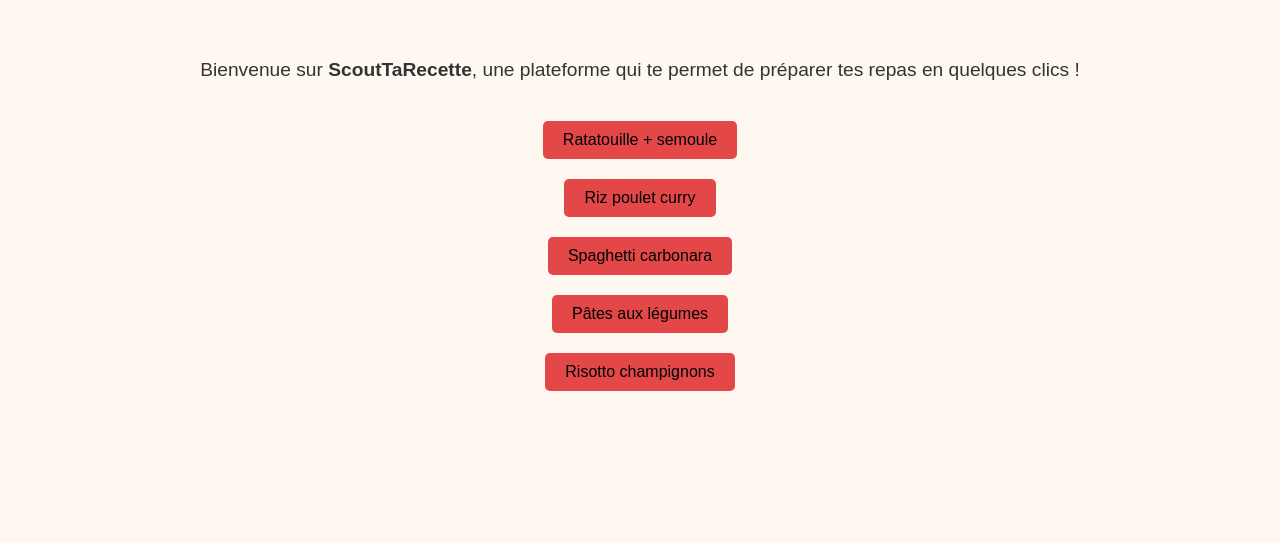
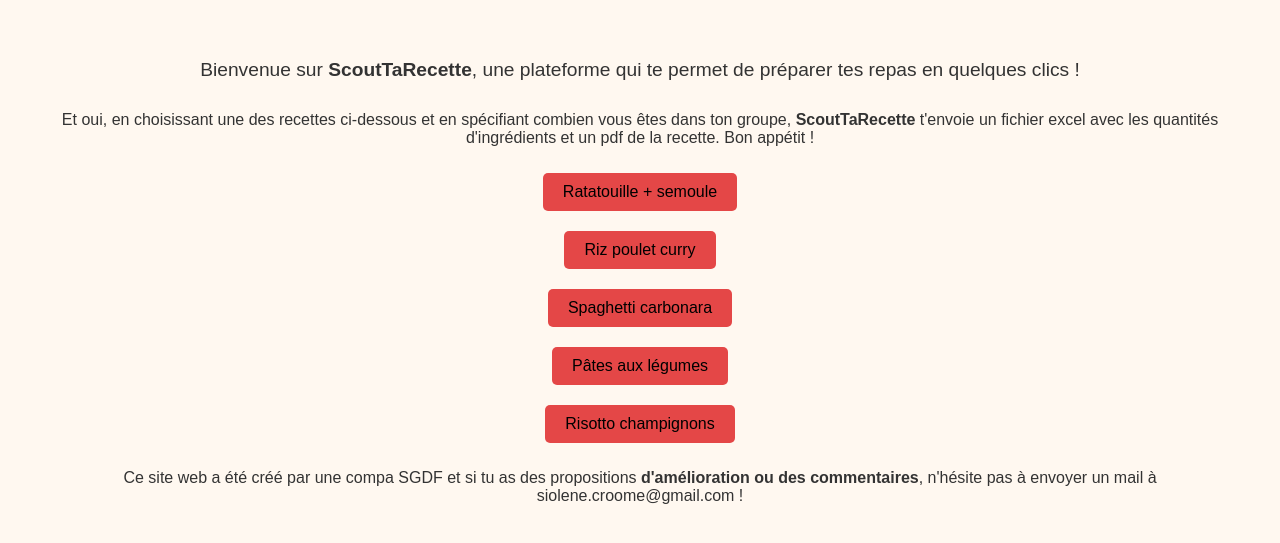
Before and after one commit to siolenecroome/ScoutTaRecette, a Flask app: page / in a window 1280 px wide. Shown: the part 77-620 px from the top of the page. Run offline with Flask 3, Linux system fonts and the light colour scheme.

Commit message:
Enhance index.html with additional site information
Added a new paragraph explaining the functionality of the site and a contact email for suggestions.

```diff
--- a/templates/index.html
+++ b/templates/index.html
@@ -56,6 +56,7 @@
     </header>
     <main>
         <p class="intro">Bienvenue sur <strong>ScoutTaRecette</strong>, une plateforme qui te permet de préparer tes repas en quelques clics !</p>
+        <p>Et oui, en choisissant une des recettes ci-dessous et en spécifiant combien vous êtes dans ton groupe, <strong>ScoutTaRecette</strong> t'envoie un fichier excel avec les quantités d'ingrédients et un pdf de la recette. Bon appétit !</p>
         <div class="recette-liste">
             <a href="/form?recette=Ratatouille semoule"><button>Ratatouille + semoule</button></a>
             <a href="/form?recette=Riz poulet curry"><button>Riz poulet curry</button></a>
@@ -63,6 +64,7 @@
             <a href="/form?recette=Pates aux legumes"><button>Pâtes aux légumes</button></a>
             <a href="/form?recette=Risotto champignons"><button>Risotto champignons</button></a>
         </div>
+    <p> Ce site web a été créé par une compa SGDF et si tu as des propositions <strong>d'amélioration ou des commentaires</strong>, n'hésite pas à envoyer un mail à siolene.croome@gmail.com !</p>
     </main>
 </body>
 </html>
```
